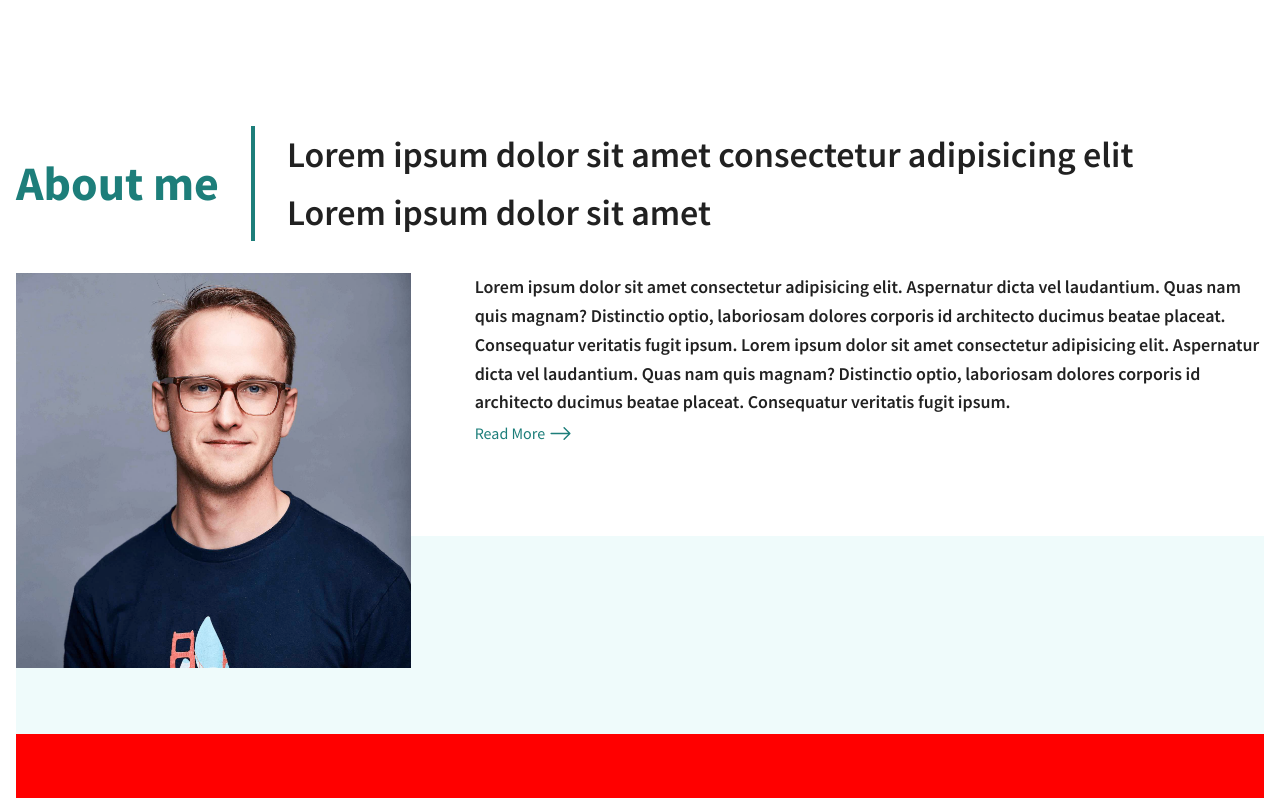
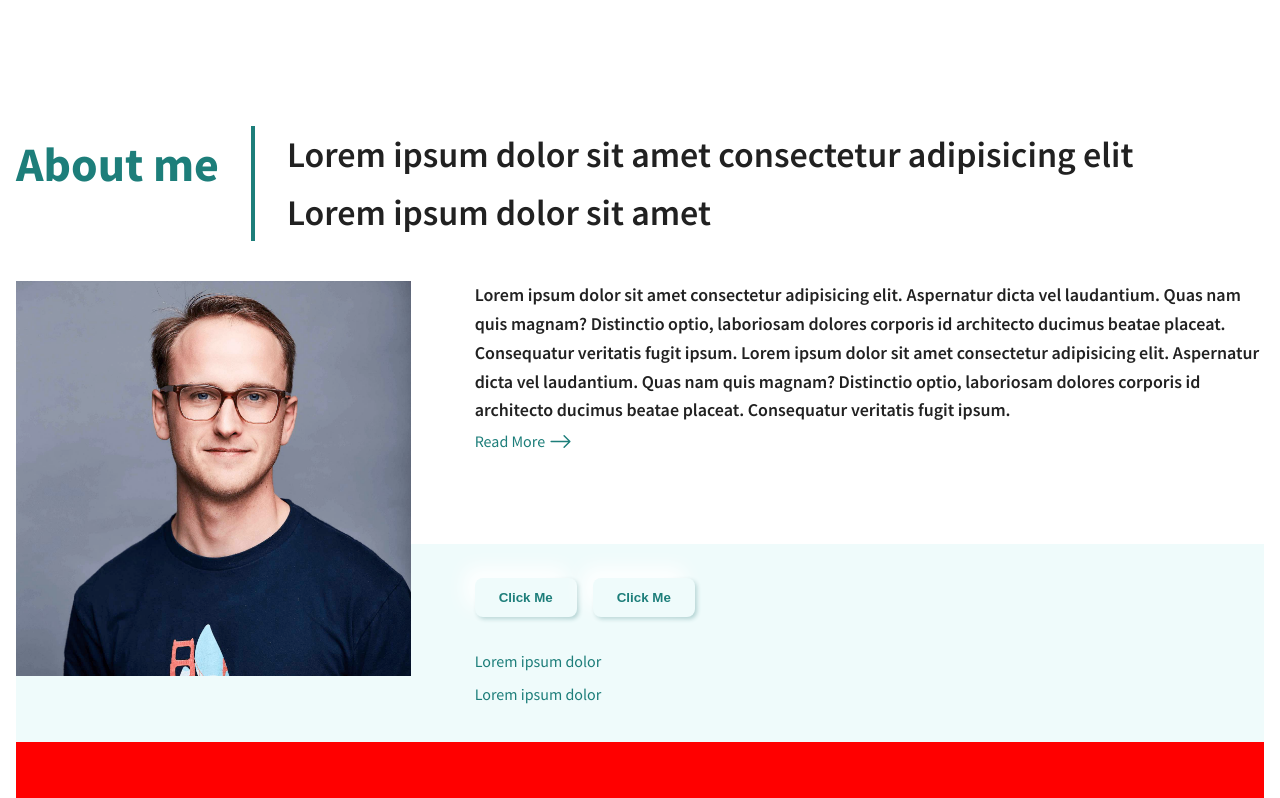
Before and after one commit to mbmohib/saifullah.com.bd, a Gatsby site: page / in a window 1280 px wide. Shown: the part 642-1440 px from the top of the page. Built offline with nearby package versions, Linux system fonts and the light colour scheme; Gatsby itself is replaced by a stand-in of ours.

Commit message:
add about us footer

```diff
--- a/src/components/Button.js
+++ b/src/components/Button.js
@@ -1,4 +1,5 @@
 import styled from "styled-components";
+import { grid, flexbox, space, layout, color } from "styled-system";
 
 const Button = styled.button`
   outline: 0;
@@ -9,7 +10,14 @@ const Button = styled.button`
   font-weight: var(--bold-weight);
   background: #effbfb;
   box-shadow: -10px -10px 20px #ffffff, 2px 2px 4px #afd1d1;
+  cursor: pointer;
   /* box-shadow: -10px -10px 20px #ffffff, 5px 5px 10px #afd1d1; */
+
+  ${layout}
+  ${space}
+  ${color}
+  ${grid}
+  ${flexbox}
 `;
 
 export default Button;
--- a/src/components/Flex.js
+++ b/src/components/Flex.js
@@ -3,8 +3,6 @@ import { flexbox, size, space, layout } from "styled-system";
 
 const Flex = styled.div`
   display: flex;
-  align-items: center;
-  height: 100%;
 
   ${flexbox}
   ${size}
--- a/src/components/Header.js
+++ b/src/components/Header.js
@@ -13,7 +13,7 @@ export default function Header() {
   return (
     <HeaderWrapper>
       <Container>
-        <Flex height="100px" justifyContent="space-between">
+        <Flex height="100px" justifyContent="space-between" alignItems="center">
           <Link to="/">
             <Image width="50" src={logo} alt="" />
           </Link>
--- a/src/pages/index.js
+++ b/src/pages/index.js
@@ -34,7 +34,7 @@ const AboutContent = styled.div`
   display: grid;
   grid-template-columns: 1fr 2fr;
   column-gap: 4rem;
-  margin-top: 32px;
+  margin-top: 40px;
   grid-template-rows: 2fr 2fr 2fr 1fr;
   grid-template-areas:
     "thumb content"
@@ -47,6 +47,9 @@ const AboutFooter = styled.div`
   background: var(--secondary-color);
   grid-column: 1 / 3;
   grid-row: 3 / 5;
+  display: grid;
+  grid-template-columns: 1fr 2fr;
+  column-gap: 4rem;
 `;
 
 export default function IndexPage() {
@@ -100,7 +103,20 @@ export default function IndexPage() {
               Read More <RightArrow ml={1} />
             </Link>
           </Box>
-          <AboutFooter></AboutFooter>
+          <AboutFooter>
+            <Box gridArea="1 / 2" alignSelf="center">
+              <Flex>
+                <Button>Click Me</Button>
+                <Button ml={3}>Click Me</Button>
+              </Flex>
+              <Link to="" mt={4}>
+                Lorem ipsum dolor
+              </Link>
+              <Link to="" mt={2}>
+                Lorem ipsum dolor
+              </Link>
+            </Box>
+          </AboutFooter>
         </AboutContent>
 
         <Box height="100px" width="100%" backgroundColor="red"></Box>
```
